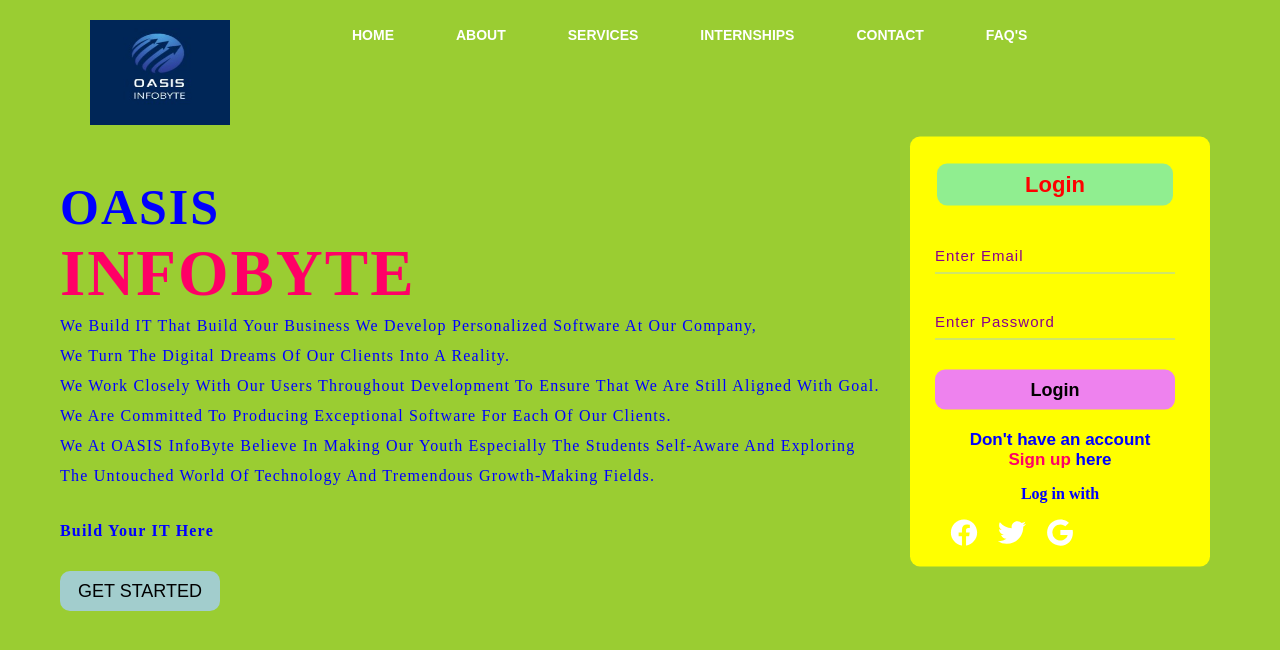
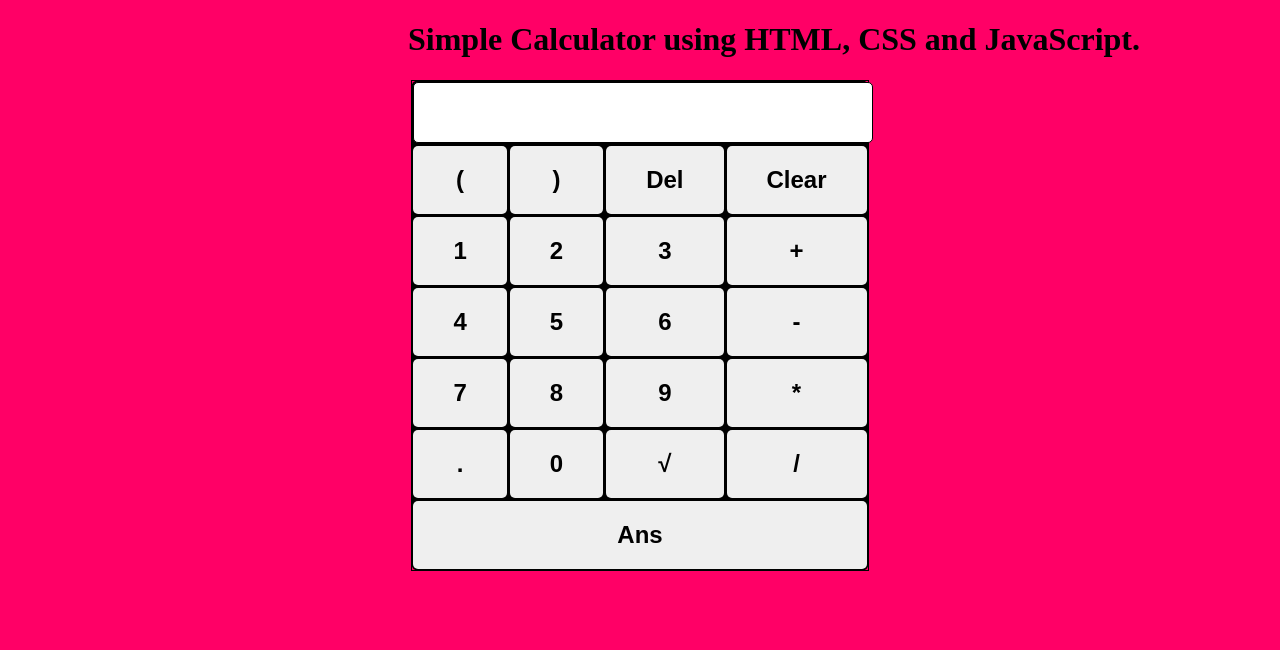
Before and after one commit to divyatellabati26/Oasis-Internship, a plain HTML site: page index.html in a window 1280 px wide. Drawn offline with nearby package versions, Linux system fonts and the light colour scheme.

Commit message:
Add files via upload

```diff
--- a/index.html
+++ b/index.html
@@ -1,61 +1,58 @@
 <!DOCTYPE html>
 <html lang="en">
 <head>
-  <meta charset="UTF-8">
-  <meta http-equiv="X-UA-Compatible" content="IE=edge">
-  <meta name="viewport" content="width=device-width, initial-scale=1.0">
-  <title>Landing Page</title>
-  <link rel="stylesheet" href="styles.css">
+    <meta charset="UTF-8">
+    <title>Calculator</title>
+    <link rel="stylesheet" href="styles.css"/>
+    <script type="text/javascript" src="script.js"></script>
 </head>
-<body>
-    <div class="main">
-        <div class="navbar">
-            <div class="icon">
-                <img src="Oasis Logo.jfif" class="image1"/>
+<body class="main">
+    <centre>
+        <h1>Simple Calculator using HTML, CSS and JavaScript.</h1>
+        <table border="5" class="calculator">
+         <tr>
+          <td colspan="4"><input type="text" class="box" id="result"/></td>
+         </tr>
 
-            </div>
-            <div class="menu">
-                <ul>
-                    <li><a href="#">HOME</a></li>
-                    <li><a href="#">ABOUT</a></li>
-                    <li><a href="#">SERVICES</a></li>
-                    <li><a href="#">INTERNSHIPS</a></li>
-                    <li><a href="#">CONTACT</a></li>
-                    <li><a href="#">FAQ'S</a></li>
+         <tr>
+           <td><input type="button" value="(" onclick="display('(')"></td>
+           <td><input type="button" value=")" onclick="display(')')"></td>
+           <td><input type="button" value="Del" onclick="del()"></td>
+           <td><input type="button" value="Clear" onclick="clearScreen()" id="btn"/></td>
+         </tr>
 
-                </ul>
-            </div>
+         <tr>
+           <td><input type="button" value="1" onclick="display('1')"></td>
+           <td><input type="button" value="2" onclick="display('2')"/></td>
+           <td><input type="button" value="3" onclick="display('3')"></td>
+           <td><input type="button" value="+" onclick="display('+')"></td>
+         </tr>
 
-        </div>
-        <div class="content">
-            <h1>OASIS <br><span>INFOBYTE</span> </h1>
-            <p class="para">We Build IT That Build Your Business We Develop Personalized Software At Our Company, <br>
-                We Turn The Digital Dreams Of Our Clients Into A Reality. <br>
-                We Work Closely With Our Users Throughout Development To Ensure That We Are Still Aligned With Goal.<br>
-                We Are Committed To Producing Exceptional Software For Each Of Our Clients.<br>
+         <tr>
+           <td><input type="button" value="4" onclick="display('4')"></td>
+           <td><input type="button" value="5" onclick="display('5')"></td>
+           <td><input type="button" value="6" onclick="display('6')"></td>
+           <td><input type="button" value="-" onclick="display('-')"></td>
+         </tr>
 
-                We At OASIS InfoByte Believe In Making Our Youth Especially The Students Self-Aware And Exploring <br>
-                The Untouched World Of Technology And Tremendous Growth-Making Fields. <br>
-                </p>
-            <p class="para"><b>Build Your IT Here</b></p>
-               <button class="button"><a href="#">GET STARTED</a></button>
-                <div class="form">
-                    <h2>Login</h2>
-                    <input type="email" name="email" placeholder="Enter Email ">
-                    <input type="password" name="" placeholder="Enter Password ">
-                    <button class="button1"><a href="#">Login</a></button>
-                    <p class="link"><b>Don't have an account</b><br>
-                    <a href="#"><b>Sign up</b> </a><b> here</b></a></p>
-                    <p class="liw"><b>Log in with</b></p>
-                    <div class="icons">
-                        <a href="#"><ion-icon name="logo-facebook"></ion-icon></a>
-                        <a href="#"><ion-icon name="logo-twitter"></ion-icon></a>
-                        <a href="#"><ion-icon name="logo-google"></ion-icon></a>
+         <tr>
+           <td><input type="button" value="7" onclick="display('7')"></td>
+           <td><input type="button" value="8" onclick="display('8')"></td>
+           <td><input type="button" value="9" onclick="display('9')"></td>
+           <td><input type="button" value="*" onclick="display('*')"></td>
+         </tr>
 
-                    </div>
-                </div>
-            </div>
-        </div>
-    <script src="https://unpkg.com/ionicons@5.4.0/dist/ionicons.js"></script>
+         <tr>
+           <td><input type="button" value="." onclick="display('.')"></td>
+           <td><input type="button" value="0" onclick="display('0')"></td>
+           <td><input type="button" value="&#8730;" onclick="sqrt()"></td>
+           <td><input type="button" value="/" id="btn1" onclick="display('/')"></td>
+         </tr>
+         <tr>
+          <td colspan="4"><input type="button" value="Ans" onclick="calculate()"></td>
+         </tr>
+        </table>
+    </centre>
+
 </body>
 </html>
--- /dev/null
+++ b/script.js
@@ -0,0 +1,28 @@
+function clearScreen() {
+
+    document.getElementById("result").value = "";
+}
+
+function display(v) {
+
+    document.getElementById("result").value += v;
+}
+
+function calculate() {
+
+    var x = document.getElementById("result").value;
+    var y = eval(x);
+    document.getElementById("result").value = y;
+}
+
+function del(){
+
+    document.getElementById("result").value = document.getElementById("result").value.slice(0,-1);
+}
+
+function sqrt(){
+
+    var a = document.getElementById("result").value;
+    var b = Math.sqrt(a);
+    document.getElementById("result").value = b;
+}
--- a/styles.css
+++ b/styles.css
@@ -1,241 +1,35 @@
-*{
-    margin: 0;
-    padding: 0;
-}
-.main{
+input[type="button"] {
     width: 100%;
-    background-color:yellowgreen;
-    background-position: center;
-    background-size: cover;
-    height: 100vh;
-}
-.navbar{
-    width: 1100px;
-    height: 70px;
-    margin: auto;
-}
-.icon{
-    width: 200px;
-    float: left;
-    height: 70px;
-}
-.logo{
-    color:red;
-    font-size: 35px;
-    font-family: bold;
-    padding-left: 20px;
-
-    padding-top: 10px;
-    margin-top: 5px
-}
-.menu{
-    width: 400px;
-    float: left;
-    height: 70px;
-}
-ul{
-    float: left;
-    display: flex;
-    justify-content: center;
-    align-items: center;
-}
-ul li{
-    list-style: none;
-    margin-left: 62px;
-    margin-top: 27px;
-    font-size: 14px;
-}
-ul li a{
-    text-decoration: none;
-    color:white;
-    font-family: Arial;
-    font-weight: bold;
-    transition: 0.4s ease-in-out;
-}
-ul li a:hover{
-    color:blueviolet;
-}
-
-.srch{
-    font-family: 'Times New Roman';
-    width: 200px;
-    height: 40px;
-    background: transparent;
-    border: 1px solid #A2CDCD;
-    margin-top: 13px;
-    color:greenyellow;
-    border-right: none;
-    font-size: 16px;
-    float: left;
-    padding: 10px;
-    border-bottom-left-radius: 5px;
-    border-top-left-radius: 5px;
-}
-.btn{
-    width: 100px;
-    height: 40px;
-    background: #A2CDCD;
-    border: 2px solid #A2CDCD;
-    margin-top: 13px;
-    color: #fff;
-    font-size: 15px;
-    border-bottom-right-radius: 5px;
-    border-bottom-right-radius: 5px;
-    transition: 0.2s ease;
-    cursor: pointer;
-}
-.btn:hover{
-    color: #000;
-}
-.btn:focus{
-    outline: none;
-}
-.srch:focus{
-    outline: none;
-}
-.content{
-    width: 1200px;
-    height: auto;
-    margin: auto;
-    color:blue;
-    position: relative;
-}
-
-.content .para{
-    padding-left: 20px;
-    padding-bottom: 25px;
-    font-family: itali;
-    letter-spacing: 1.2px;
-    line-height: 30px;
-}
-
-.content h1{
-    font-family: 'Times New Roman';
-    font-size: 50px;
-    padding-left: 20px;
-    margin-top: 9%;
-    letter-spacing: 2px;
-}
-.content .button{
-    width: 160px;
-    height: 40px;
-    background: #A2CDCD;
+    padding: 20px 40px;
+    font-size: 24px;
+    font-weight:bold;
     border: none;
-    margin-bottom: 10px;
-    margin-left: 20px;
-    font-size: 18px;
-    border-radius: 10px;
-    cursor: pointer;
-    transition: .4s ease;
-}
-.content .button a{
-    text-decoration: none;
-    color: #000;
-    transition: .3s ease;
-}
-.button:hover{
-    background-color: #fff;
-}
-.content span{
-    color:#ff0066;
-    font-size: 65px
-}
-.form{
-    width: 250px;
-    height: 380px;
-    background-color: yellow;
-    position: absolute;
-    top: -20px;
-    left: 870px;
-    transform: translate(0%,-5%);
-    border-radius: 10px;
-    padding: 25px;
-}
-.form h2{
-    width: 220px;
-    font-family: sans-serif;
-    text-align: center;
-    color:red;
-    font-size: 22px;
-    background-color:lightgreen;
-    border-radius: 10px;
-    margin: 2px;
-    padding: 8px;
-}
-.form input{
-    width: 240px;
-    height: 35px;
-    background: transparent;
-    border-bottom: 1px solid #A2CDCD;
-    border-top: none;
-    border-right: none;
-    border-left: none;
-    color:darkmagenta;
-    font-size: 15px;
-    letter-spacing: 1px;
-    margin-top: 30px;
-    font-family: sans-serif;
-}
-.form input:focus{
-    outline: none;
-}
-::placeholder{
-    color:darkmagenta;
-    font-family: Arial;
-}
-.button1{
-    width: 240px;
-    height: 40px;
-    background:violet;
-    border: none;
-    margin-top: 30px;
-    font-size: 18px;
-    border-radius: 10px;
-    cursor: pointer;
-    color: orangered;
-    transition: 0.4s ease;
-}
-.button1:hover{
-    background: #fff;
-    color:violet;
-}
-.button1 a{
-    text-decoration: none;
-    color: #000;
-    font-weight: bold;
-}
-.form .link{
-    font-family: Arial, Helvetica, sans-serif;
-    font-size: 17px;
-    padding-top: 20px;
-    text-align: center;
-}
-.form .link a{
-    text-decoration: none;
-    color:#ff0066;
-}
-.liw{
-    padding-top: 15px;
-    padding-bottom: 10px;
-    text-align: center;
-}
-.icons a{
-    text-decoration: none;
-    color: #fff;
-}
-.icons ion-icon{
-    color: #fff;
-    font-size: 30px;
-    padding-left: 14px;
-    padding-top: 5px;
-    transition: 0.3s ease;
-}
-.icons ion-icon:hover{
-    color:palevioletred;
-}
-.image1{
-    width:70%;
-    height:150%;
-    padding-top: 20px;
-    padding-left: 0%;
-}
+    border-radius: 5px;
+  }
+  h1{
+   margin-left: 400px;
+   color: black;
+  }
+ .box{
+     width:100%;
+     height:3em;
+     background-color:white;
+     border:0.3px solid black ;
+     color: black;
+     border-radius: 5px;
+     font-size: larger;
+     font-weight:bolder;
+  }
+  .calculator{
+     border:1px solid black;
+     height: 390px;
+     width: 420px;
+     padding: 20px;
+     margin: auto;
+     border-radius: 0.5em;
+     background-color:black;
+     border-collapse: collapse;
+  }
+  .main{
+   background-color:#ff0066;
+  }
```
Also changed, not shown: Calculator.png (added).
